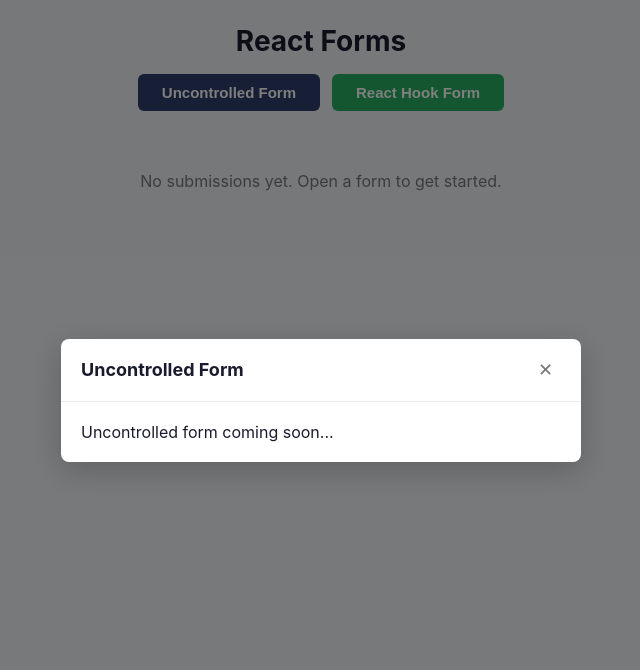
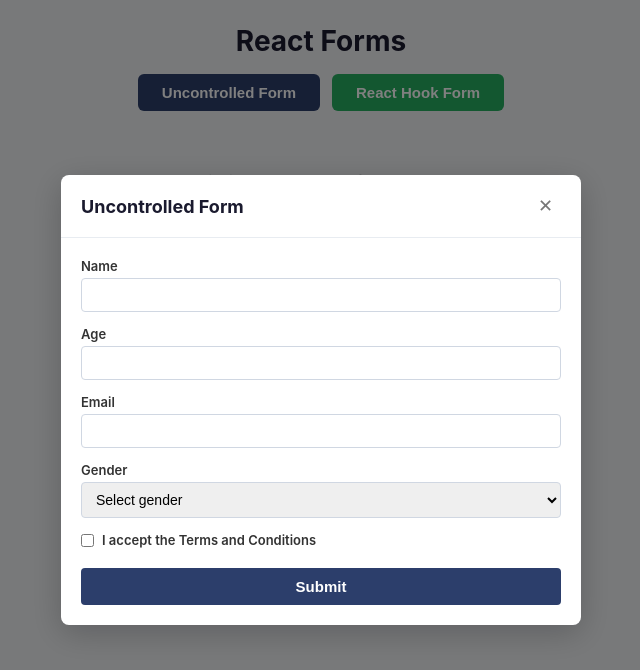
Before and after one commit to KarpovDmitriy/karpovdmitriy-REACT2026Q2, a React (Vite) app: page / in a window 1280 px wide. Both pictures are taken after a click on the button "Uncontrolled Form". Shown: the top 670 px of the page, without its empty margins (319-959 px from the left). Built offline with nearby package versions, Linux system fonts and the light colour scheme.

Commit message:
feat: basic form fields for both form types

```diff
--- /dev/null
+++ b/src/components/HookForm/HookForm.tsx
@@ -0,0 +1,52 @@
+import { useForm } from 'react-hook-form';
+import { useFormStore } from '../../store/useFormStore';
+import { FormData } from '../../types';
+import '../form.css';
+
+interface Props { onSuccess: () => void; }
+
+interface BasicFormValues { name: string; age: number; email: string; gender: string; acceptTerms: boolean; }
+
+function HookForm({ onSuccess }: Props) {
+  const addSubmission = useFormStore((s) => s.addSubmission);
+  const { register, handleSubmit } = useForm<BasicFormValues>({ defaultValues: { name: '', age: 0, email: '', gender: '', acceptTerms: false } });
+
+  const onSubmit = (values: BasicFormValues) => {
+    const data: FormData = { ...values, age: Number(values.age), password: '', confirmPassword: '', country: '', image: '' };
+    addSubmission(data, 'hook-form');
+    onSuccess();
+  };
+
+  return (
+    <form className="form" onSubmit={handleSubmit(onSubmit)} noValidate>
+      <div className="form-field">
+        <label htmlFor="hf-name">Name</label>
+        <input id="hf-name" {...register('name')} type="text" />
+      </div>
+      <div className="form-field">
+        <label htmlFor="hf-age">Age</label>
+        <input id="hf-age" {...register('age')} type="number" min="0" />
+      </div>
+      <div className="form-field">
+        <label htmlFor="hf-email">Email</label>
+        <input id="hf-email" {...register('email')} type="email" />
+      </div>
+      <div className="form-field">
+        <label htmlFor="hf-gender">Gender</label>
+        <select id="hf-gender" {...register('gender')} defaultValue="">
+          <option value="" disabled>Select gender</option>
+          <option value="male">Male</option>
+          <option value="female">Female</option>
+          <option value="other">Other</option>
+        </select>
+      </div>
+      <div className="form-field form-checkbox">
+        <input id="hf-terms" {...register('acceptTerms')} type="checkbox" />
+        <label htmlFor="hf-terms">I accept the Terms and Conditions</label>
+      </div>
+      <button type="submit" className="form-submit">Submit</button>
+    </form>
+  );
+}
+
+export default HookForm;
--- /dev/null
+++ b/src/components/UncontrolledForm/UncontrolledForm.tsx
@@ -0,0 +1,63 @@
+import { useRef, FormEvent } from 'react';
+import { useFormStore } from '../../store/useFormStore';
+import { FormData } from '../../types';
+import '../form.css';
+
+interface Props { onSuccess: () => void; }
+
+function UncontrolledForm({ onSuccess }: Props) {
+  const addSubmission = useFormStore((s) => s.addSubmission);
+  const formRef = useRef<HTMLFormElement>(null);
+
+  const handleSubmit = (e: FormEvent) => {
+    e.preventDefault();
+    if (!formRef.current) return;
+    const fd = new window.FormData(formRef.current);
+    const data: FormData = {
+      name: (fd.get('name') as string) || '',
+      age: Number(fd.get('age')) || 0,
+      email: (fd.get('email') as string) || '',
+      gender: (fd.get('gender') as string) || '',
+      acceptTerms: fd.get('acceptTerms') === 'on',
+      password: '',
+      confirmPassword: '',
+      country: '',
+      image: '',
+    };
+    addSubmission(data, 'uncontrolled');
+    onSuccess();
+  };
+
+  return (
+    <form className="form" ref={formRef} onSubmit={handleSubmit} noValidate>
+      <div className="form-field">
+        <label htmlFor="uc-name">Name</label>
+        <input id="uc-name" name="name" type="text" />
+      </div>
+      <div className="form-field">
+        <label htmlFor="uc-age">Age</label>
+        <input id="uc-age" name="age" type="number" min="0" />
+      </div>
+      <div className="form-field">
+        <label htmlFor="uc-email">Email</label>
+        <input id="uc-email" name="email" type="email" />
+      </div>
+      <div className="form-field">
+        <label htmlFor="uc-gender">Gender</label>
+        <select id="uc-gender" name="gender" defaultValue="">
+          <option value="" disabled>Select gender</option>
+          <option value="male">Male</option>
+          <option value="female">Female</option>
+          <option value="other">Other</option>
+        </select>
+      </div>
+      <div className="form-field form-checkbox">
+        <input id="uc-terms" name="acceptTerms" type="checkbox" />
+        <label htmlFor="uc-terms">I accept the Terms and Conditions</label>
+      </div>
+      <button type="submit" className="form-submit">Submit</button>
+    </form>
+  );
+}
+
+export default UncontrolledForm;
--- /dev/null
+++ b/src/components/form.css
@@ -0,0 +1,11 @@
+.form { display: flex; flex-direction: column; gap: 14px; }
+.form-field { display: flex; flex-direction: column; gap: 4px; }
+.form-field label { font-size: 13px; font-weight: 600; color: #333; }
+.form-field input, .form-field select { padding: 8px 10px; border: 1px solid #d0d7e2; border-radius: 4px; font-size: 14px; }
+.form-field input:focus, .form-field select:focus { outline: none; border-color: #2c3e6b; box-shadow: 0 0 0 2px rgba(44,62,107,0.15); }
+.form-error { font-size: 12px; color: #e74c3c; min-height: 16px; }
+.form-checkbox { flex-direction: row; align-items: center; gap: 8px; }
+.form-checkbox input { width: auto; }
+.form-submit { padding: 10px 20px; font-size: 15px; font-weight: 600; color: #fff; background: #2c3e6b; border: none; border-radius: 4px; cursor: pointer; margin-top: 6px; }
+.form-submit:hover:not(:disabled) { background: #1e2d50; }
+.form-submit:disabled { background: #b0b8c9; cursor: not-allowed; }
--- a/src/pages/MainPage.tsx
+++ b/src/pages/MainPage.tsx
@@ -1,5 +1,7 @@
 import { useState } from 'react';
 import Modal from '../components/Modal/Modal';
+import UncontrolledForm from '../components/UncontrolledForm/UncontrolledForm';
+import HookForm from '../components/HookForm/HookForm';
 import FormCard from '../components/FormCard/FormCard';
 import { useFormStore } from '../store/useFormStore';
 import './MainPage.css';
@@ -7,6 +9,7 @@ import './MainPage.css';
 function MainPage() {
   const [modalType, setModalType] = useState<'uncontrolled' | 'hook-form' | null>(null);
   const submissions = useFormStore((s) => s.submissions);
+  const handleSuccess = () => { setModalType(null); };
 
   return (
     <div className="main-page">
@@ -18,10 +21,10 @@ function MainPage() {
         </div>
       </header>
       <Modal isOpen={modalType === 'uncontrolled'} onClose={() => setModalType(null)} title="Uncontrolled Form">
-        <p>Uncontrolled form coming soon...</p>
+        <UncontrolledForm onSuccess={handleSuccess} />
       </Modal>
       <Modal isOpen={modalType === 'hook-form'} onClose={() => setModalType(null)} title="React Hook Form">
-        <p>Hook form coming soon...</p>
+        <HookForm onSuccess={handleSuccess} />
       </Modal>
       {submissions.length > 0 && (
         <section className="submissions">
```
